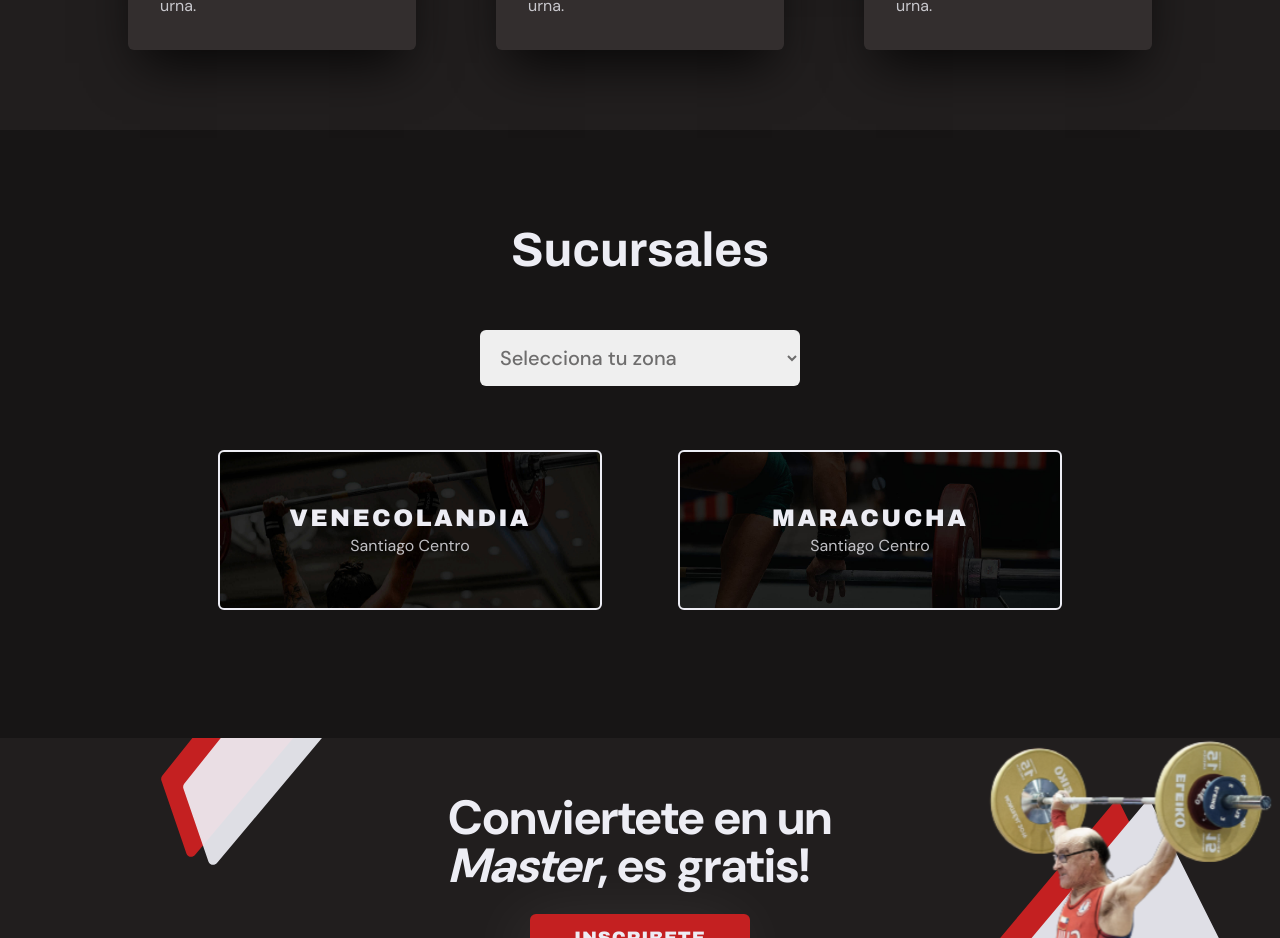
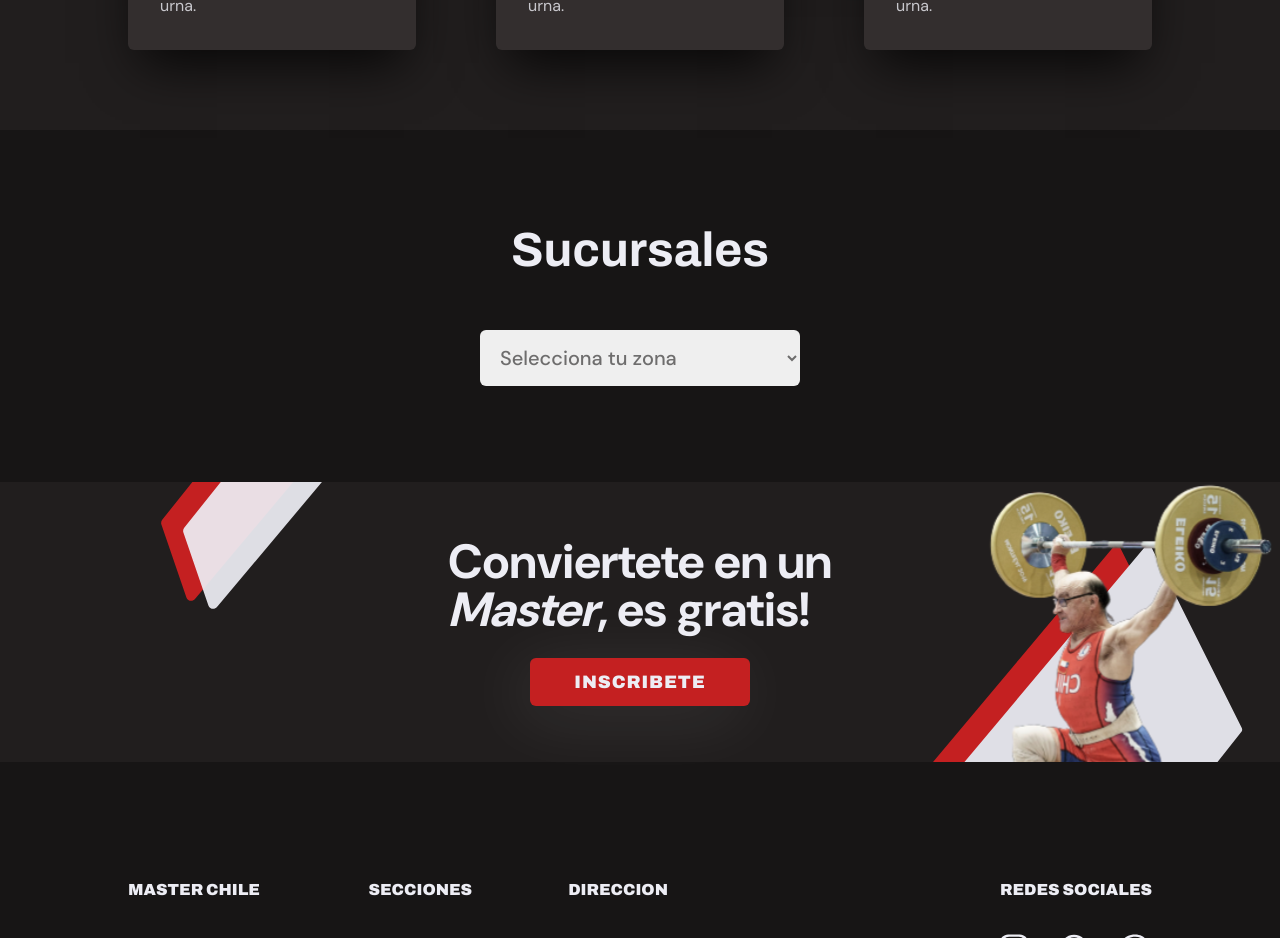
Before and after one commit to JooseMM/master-chile, an Angular app: page /inicio in a window 1280 px wide. Shown: the part 1374-2312 px from the top of the page. Built offline with nearby package versions, Linux system fonts and the light colour scheme.

Commit message:
fix cta-section styles for mobile, deleted the dummy example of selected zone

```diff
--- a/src/app/components/pages/inicio/about/about.component.html
+++ b/src/app/components/pages/inicio/about/about.component.html
@@ -1,9 +1,10 @@
 <section
-  class="flex flex-col items-center text-center relative z-10 pt-40 pb-[65vw] bg-light-black barbell-bg text-dimmed-white  | lg:block lg:px-desktop-padding lg:pb-20 lg:text-left lg:items-baseline">
+  class="flex flex-col items-center text-center relative z-10 pt-24 pb-[65vw] bg-light-black barbell-bg text-dimmed-white  | lg:pt-40 lg:block lg:px-desktop-padding lg:pb-20 lg:text-left lg:items-baseline">
   <h2 class="mb-4 archivo-font text-[2.8rem] leading-[4rem] font-bold | lg:text-6xl">¿Que es ser<br />un
     <span class="master-container bg-bright-red pl-1 pt-0.5 pr-3 rounded-md"><i>MASTER?</i></span>
   </h2>
-  <p class="px-10 mb-16 w-[35ch] text-dimmed-white/80 | lg:px-0 lg:max-w-[35ch]">Lorem ipsum dolor sit amet, consectetur
+  <p class="px-10 w-[35ch] mb-14 text-dimmed-white/80 | lg:mb-16 lg:px-0 lg:max-w-[35ch]">Lorem ipsum dolor sit amet,
+    consectetur
     adipiscing
     elit.
     Ut et
--- a/src/app/components/pages/inicio/branches/branches.component.html
+++ b/src/app/components/pages/inicio/branches/branches.component.html
@@ -1,4 +1,5 @@
-<section class="bg-strong-black text-dimmed-white pb-16 pt-24 flex flex-col justify-center items-center">
+<section class="bg-strong-black text-dimmed-white pt-24 flex flex-col justify-center items-center | lg:pb-24"
+  [ngClass]="selected != '' ? 'pb-16' : 'pb-28' ">
   <h3 class="archivo-font font-bold mb-14 text-5xl">Sucursales</h3>
   <select class="py-3.5 px-4 w-80 text-strong-black font-medium rounded-md text-xl"
     [class.text-opacity-60]="selected === ''" [(ngModel)]="selected" (ngModelChange)="onValueChange($event)">
--- a/src/app/components/pages/inicio/cta/cta.component.html
+++ /dev/null
@@ -1 +0,0 @@
-<p>cta works!</p>
--- a/src/app/components/pages/inicio/cta/cta.component.ts
+++ b/src/app/components/pages/inicio/cta/cta.component.ts
@@ -3,9 +3,9 @@ import { Component } from '@angular/core';
 @Component({
   selector: 'app-cta',
   template: `
-<section class="relative py-14 bg-light-black text-dimmed-white flex justify-center flex-col items-center cta-bg">
-  <h2 class="mb-6 text-5xl font-bold dm-sans-font">Conviertete en un<br /> <i>Master</i>, es gratis!</h2>
-  <button class="bg-bright-red archivo-font font-black  py-2.5 px-11 rounded-md text-lg btn-shadow tracking-wider"
+<section class="relative bg-light-black text-dimmed-white flex justify-center flex-col items-center cta-bg | lg:py-14 ">
+  <h2 class="mb-6 mt-44 text-4xl font-bold dm-sans-font | lg:text-5xl lg:mt-0">Conviertete en un<br /> <i>Master</i>, es gratis!</h2>
+  <button class="mb-80 bg-bright-red archivo-font font-black  py-2.5 px-11 rounded-md text-base btn-shadow tracking-wider | lg:mb-0 lg:text-lg"
     alt="suscribirse">INSCRIBETE</button>
 </section>
  `
--- a/src/app/components/pages/inicio/hero/hero.component.html
+++ b/src/app/components/pages/inicio/hero/hero.component.html
@@ -14,7 +14,7 @@
       sapien.</p>
     <div>
       <button
-        class="bg-bright-red archivo-font font-black mt-6 mr-5 py-2.5 px-11 rounded-md btn-shadow tracking-wider | lg:px-8 lg:text-lg"
+        class="px-8 bg-bright-red archivo-font font-black mt-6 mr-5 py-2.5 rounded-md btn-shadow tracking-wider | lg:px-11 lg:text-lg"
         alt="suscribirse">INSCRIBETE</button>
       <span class="archivo-font font-extrabold">SIN COSTO</span>
     </div>
--- a/src/app/components/pages/inicio/selected-zone/selected-zone.component.html
+++ b/src/app/components/pages/inicio/selected-zone/selected-zone.component.html
@@ -1,4 +1,4 @@
-<section class="bg-strong-black">
+<section *ngIf="showBranches.length != 0" class="bg-strong-black">
   <ul class="px-10 grid grid-cols-1 gap-y-16 pb-32 | lg:justify-items-center lg:w-[1000px] lg:m-auto lg:grid-cols-2  ">
     <li *ngFor="let branch of showBranches; let id = index" #id>
       <div
--- a/src/app/data.service.ts
+++ b/src/app/data.service.ts
@@ -12,7 +12,6 @@ export class DataService implements OnDestroy {
   private branchesData: BehaviorSubject<IZones>;
   private selectedBranch: BehaviorSubject<IBranches[]>;
   private subscription : Subscription;
-  exam: IBranches[];
 
   constructor(private http: HttpClient ){
     this.branchesData = new BehaviorSubject<IZones>({
@@ -20,26 +19,7 @@ export class DataService implements OnDestroy {
       zonaNorte: [],
       zonaSur: []
     });
-    this.exam =  ([{
-      id:     'Club de Papita Mani y Toston',
-      region: 'Venecolandia',
-      ciudad: 'El Tigre',
-      comuna: 'Santiago Centro',
-      tlf:    '9 5555 93284',
-      email:  '',
-      showDetails: false
-    },
-    {
-      id:     'Club de Maduro',
-      region: 'Maracucha',
-      ciudad: 'El Tigre',
-      comuna: 'Santiago Centro',
-      tlf:    '',
-      email:  'pepito@gmail.com',
-      showDetails: false
-    }
-    ])
-    this.selectedBranch = new BehaviorSubject<IBranches[]>(this.exam);
+    this.selectedBranch = new BehaviorSubject<IBranches[]>([]);
     this.subscription = this.http.get<{ branches: IZones}>('../assets/branches/braches.json')
       .subscribe((val: { branches: IZones} )=> this.branchesData.next(val.branches))
   }
--- a/src/styles.css
+++ b/src/styles.css
@@ -110,6 +110,9 @@ body {
 }
 
 @media only screen and (max-width: 650px){
+  .cta-bg {
+   background-position: bottom -10vw right 0vw;
+  }
   .master-container:after {
     right: -48px;
   }
```
